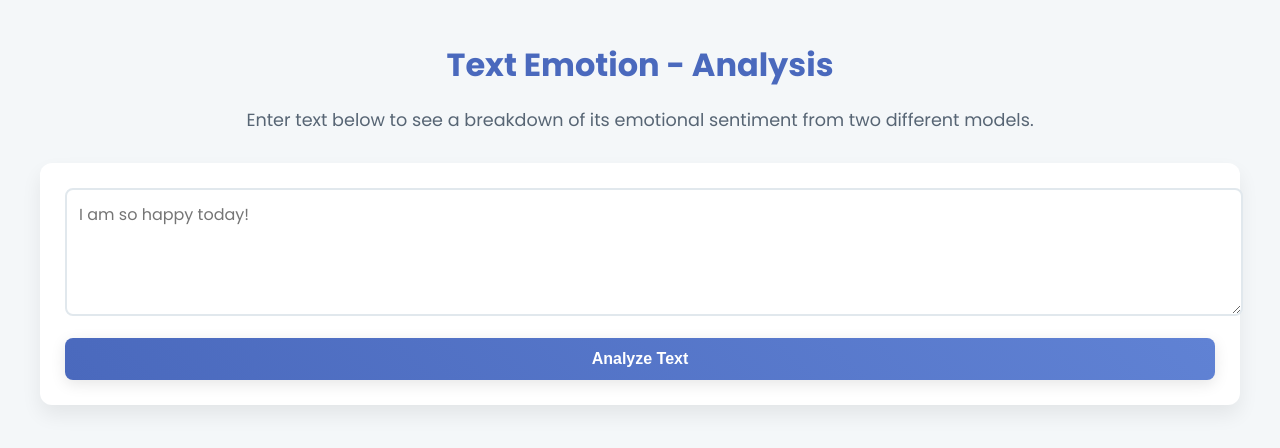
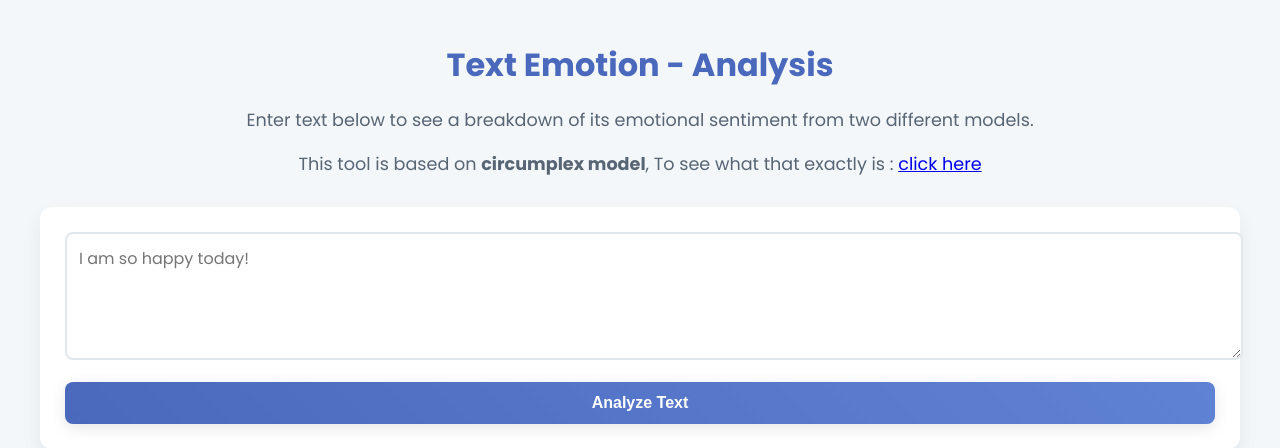
Before and after one commit to TavishiS/Z_mouse_WebApp, a Flask app: page / in a window 1280 px wide. Shown: the top 448 px of the page. Run offline with Flask 3, Linux system fonts and the light colour scheme.

Commit message:
updated some frontend

```diff
--- a/templates/text_emotion.html
+++ b/templates/text_emotion.html
@@ -17,6 +17,7 @@
     <header class="main-header">
       <h1>Text Emotion - Analysis</h1>
       <p>Enter text below to see a breakdown of its emotional sentiment from two different models.</p>
+      <p>This tool is based on <strong>circumplex model</strong>, To see what that exactly is : <a href="/circumplex_model">click here</a></p>
     </header>
 
     <div class="card">
```
